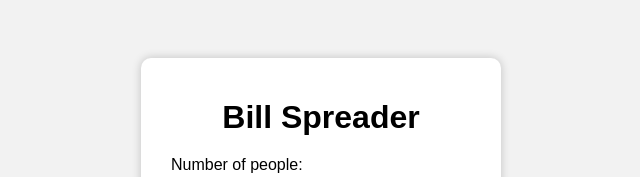
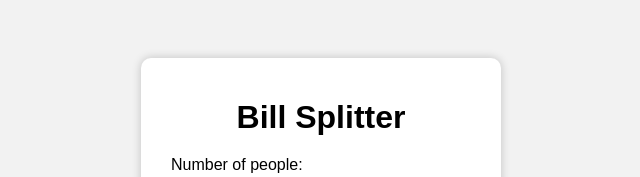
Before and after one commit to hirok08/bill-splitter, a plain HTML site: page index.html in a window 1280 px wide. Shown: the top 177 px of the page, without its empty margins (319-959 px from the left). Drawn offline with Linux system fonts and the light colour scheme.

Commit message:
Update index.html

```diff
--- a/index.html
+++ b/index.html
@@ -8,7 +8,7 @@
 </head>
 <body>
     <div class="container">
-        <h1>Bill Spreader</h1>
+        <h1>Bill Splitter</h1>
 
         <label for="numPeople">Number of people:</label>
         <input type="number" id="numPeople" min="2">
```
